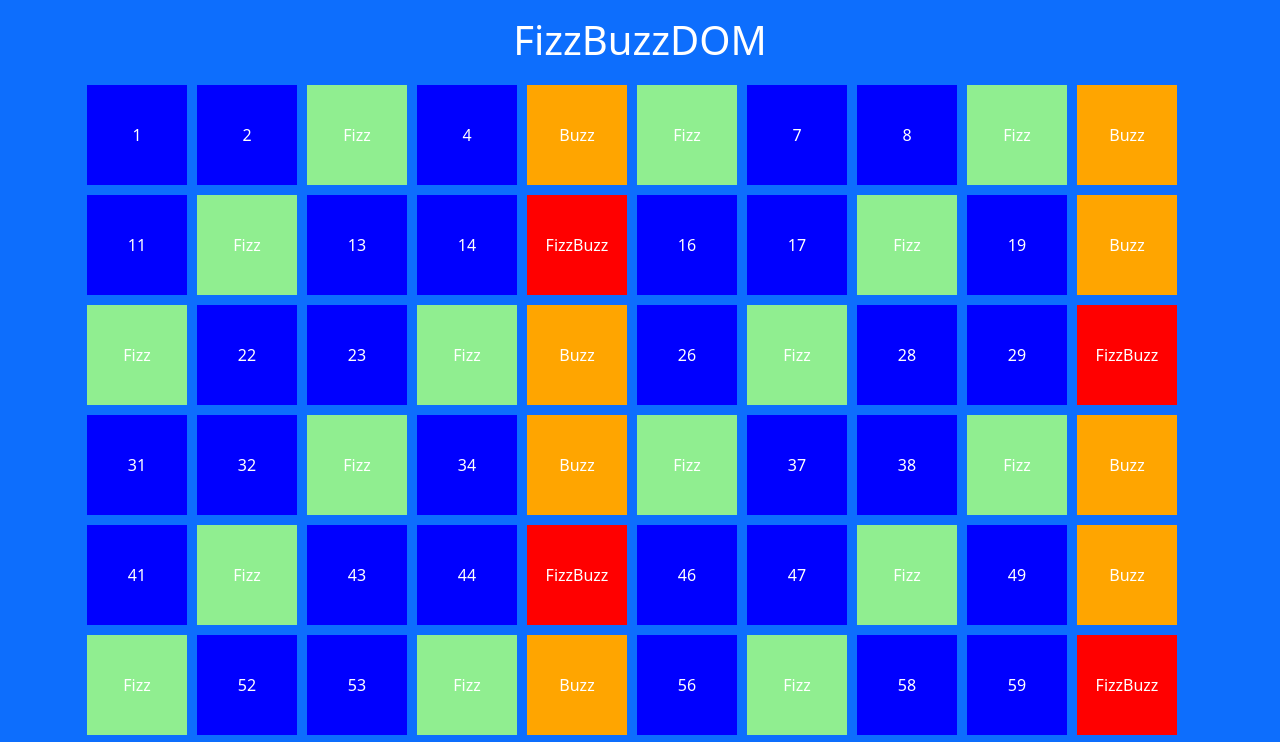
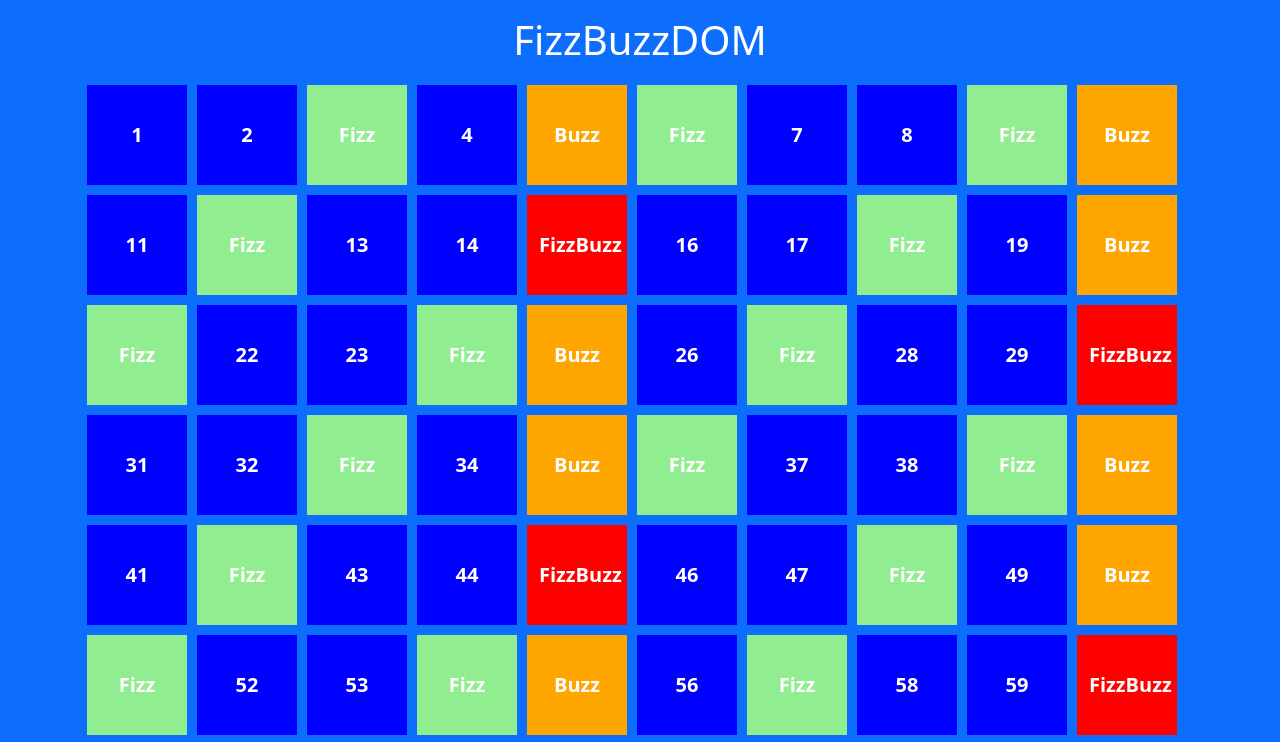
Before and after one commit to nicola1397/js-fizzbuzz, a plain HTML site: page index.html in a window 1280 px wide. Shown: the top 742 px of the page. Drawn offline with nearby package versions, Linux system fonts and the light colour scheme.

Commit message:
refactor: cleaned up code

```diff
--- a/index.html
+++ b/index.html
@@ -13,7 +13,7 @@
     />
     <link rel="stylesheet" href="style.css" />
   </head>
-  <body class="bg-primary text-white">
+  <body class="bg-primary text-white fs-5 fw-semibold">
     <h1 class="text-center my-3">FizzBuzzDOM</h1>
     <div
       id="container"
--- a/script.js
+++ b/script.js
@@ -6,23 +6,19 @@ for (let i = 1; i <= 100; i++) {
 
   let htmlValue = i;
   if (i % 15 == 0) {
-    // console.log("FizzBuzz");
     htmlValue = "FizzBuzz";
     box.classList.add(htmlValue);
   } else if (i % 5 == 0) {
-    // console.log("Buzz");
     htmlValue = "Buzz";
     box.classList.add(htmlValue);
   } else if (i % 3 == 0) {
-    // console.log("Fizz");
     htmlValue = "Fizz";
     box.classList.add(htmlValue);
   } else {
-    // console.log(i);
     htmlValue = i;
   }
+
   console.log(htmlValue);
-  // box.innerHTML = `<div>${htmlValue}</div>`;
   box.innerHTML = `<div class="col"><div class="text-center" id="color">${htmlValue}</div></div>`;
   container.append(box);
 }
```
